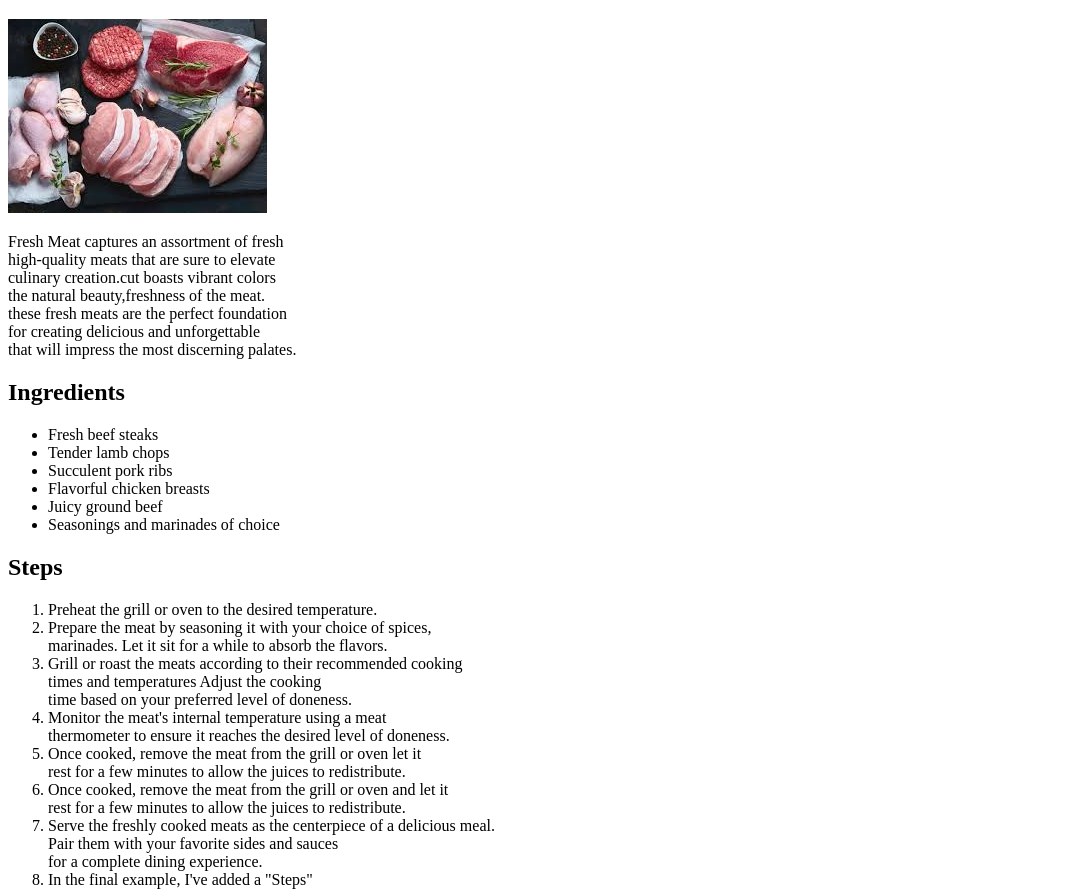
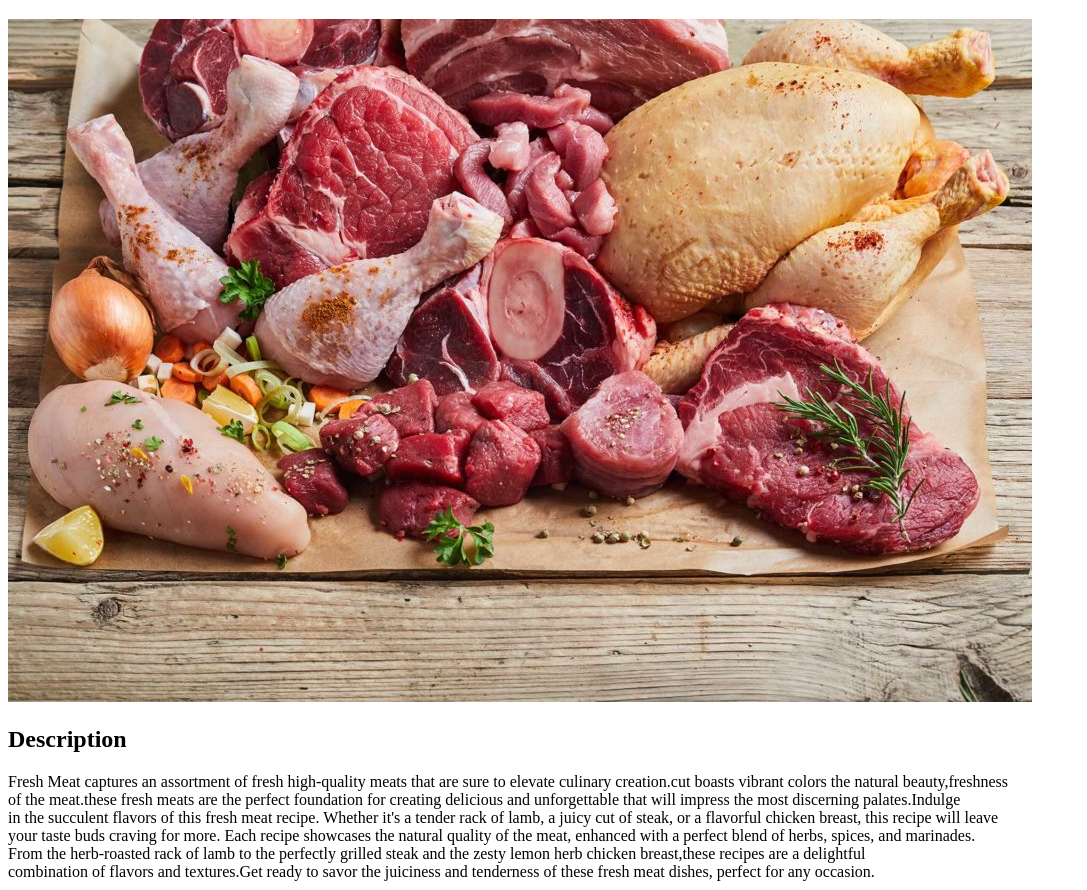
Before and after one commit to msaintique/odin-recipes, a plain HTML site: page recipes/meat.html in a window 1280 px wide. Shown: the part 61-951 px from the top of the page, without its empty margins (0-1087 px from the left). Drawn offline with Linux system fonts and the light colour scheme.

Commit message:
second commit about recipes in project of odin

```diff
--- a/recipes/meat.html
+++ b/recipes/meat.html
@@ -7,12 +7,14 @@
 </head>
 <body>
     <h1>Meat</h1>
-    <img src="images.jpg" alt="">
-    <p>Fresh Meat
-         captures an assortment of fresh<br>high-quality
-        meats that are sure to elevate<br>  culinary creation.cut boasts vibrant colors<br>
-         the natural beauty,freshness of the meat.<br>
-        these fresh meats are the perfect foundation<br>for creating delicious and unforgettable<br> that will impress the most discerning palates.</p>
+    <img src="download.jpg" alt="">
+    <h2>Description</h2>
+    <p>Fresh Meat captures an assortment of fresh high-quality meats that are sure to elevate culinary creation.cut boasts vibrant colors the natural beauty,freshness<br>
+       of the meat.these fresh meats are the perfect foundation for creating delicious and unforgettable that will impress the most discerning palates.Indulge <br>
+       in the succulent flavors of this fresh meat recipe. Whether it's a tender rack of lamb, a juicy cut of steak, or a flavorful chicken breast, this recipe will leave<br>
+       your taste buds craving for more. Each recipe showcases the natural quality of the meat, enhanced with a perfect blend of herbs, spices, and marinades.<br>
+       From the herb-roasted rack of lamb to the perfectly grilled steak and the zesty lemon herb chicken breast,these recipes are a delightful <br>
+       combination of flavors and textures.Get ready to savor the juiciness and tenderness of these fresh meat dishes, perfect for any occasion.</p>
         <h2>Ingredients</h2>
             <ul>
                <li>Fresh beef steaks</li>
@@ -26,13 +28,12 @@
             <h2>Steps</h2>
               <ol>
                   <li>Preheat the grill or oven to the desired temperature.</li>
-                  <li>Prepare the meat by seasoning it with your choice of spices,<br> marinades. Let it sit for a while to absorb the flavors.</li>
-                  <li>Grill or roast the meats according to their recommended cooking<br> times and temperatures Adjust the cooking <br>time based on your preferred level of doneness.</li>
-                  <li>Monitor the meat's internal temperature using a meat <br>thermometer to ensure it reaches the desired level of doneness.</li>
-                  <li>Once cooked, remove the meat from the grill or oven let it <br>rest for a few minutes to allow the juices to redistribute.</li>
-                  <li>Once cooked, remove the meat from the grill or oven and let it <br> rest for a few minutes to allow the juices to redistribute.</li>
-                  <li>Serve the freshly cooked meats as the centerpiece of a delicious meal.<br>Pair them with your favorite sides and sauces <br>for a complete dining experience.</li>
-                  <li>In the final example, I've added a "Steps"<br> heading followed by an ordered list of the steps needed for making the dish<br> Modify the steps and instructions based on your specific recipe  cooking method<br>Save the changes and commit them to your Git repository.</li>
+                  <li>Prepare the meat by seasoning it with your choice of spices, marinades. Let it sit for a while to absorb the flavors.</li>
+                  <li>Grill or roast the meats according to their recommended cooking times and temperatures Adjust the cooking time based on your preferred level of doneness.</li>
+                  <li>Monitor the meat's internal temperature using a meat thermometer to ensure it reaches the desired level of doneness.</li>
+                  <li>Once cooked, remove the meat from the grill or oven let it rest for a few minutes to allow the juices to redistribute.</li>
+                  <li>Once cooked, remove the meat from the grill or oven and let it  rest for a few minutes to allow the juices to redistribute.</li>
+                  <li>Serve the freshly cooked meats as the centerpiece of a delicious meal.Pair them with your favorite sides and sauces for a complete dining experience.</li>
                 </ol>
 
 
```
Also changed, not shown: index.html (+2 -0 lines), recipes/chicken.html (added, +34 -0 lines), recipes/1.jpg (added), recipes/chicken.jpg (added), recipes/download.jpg (added), recipes/images.jpg (deleted).
